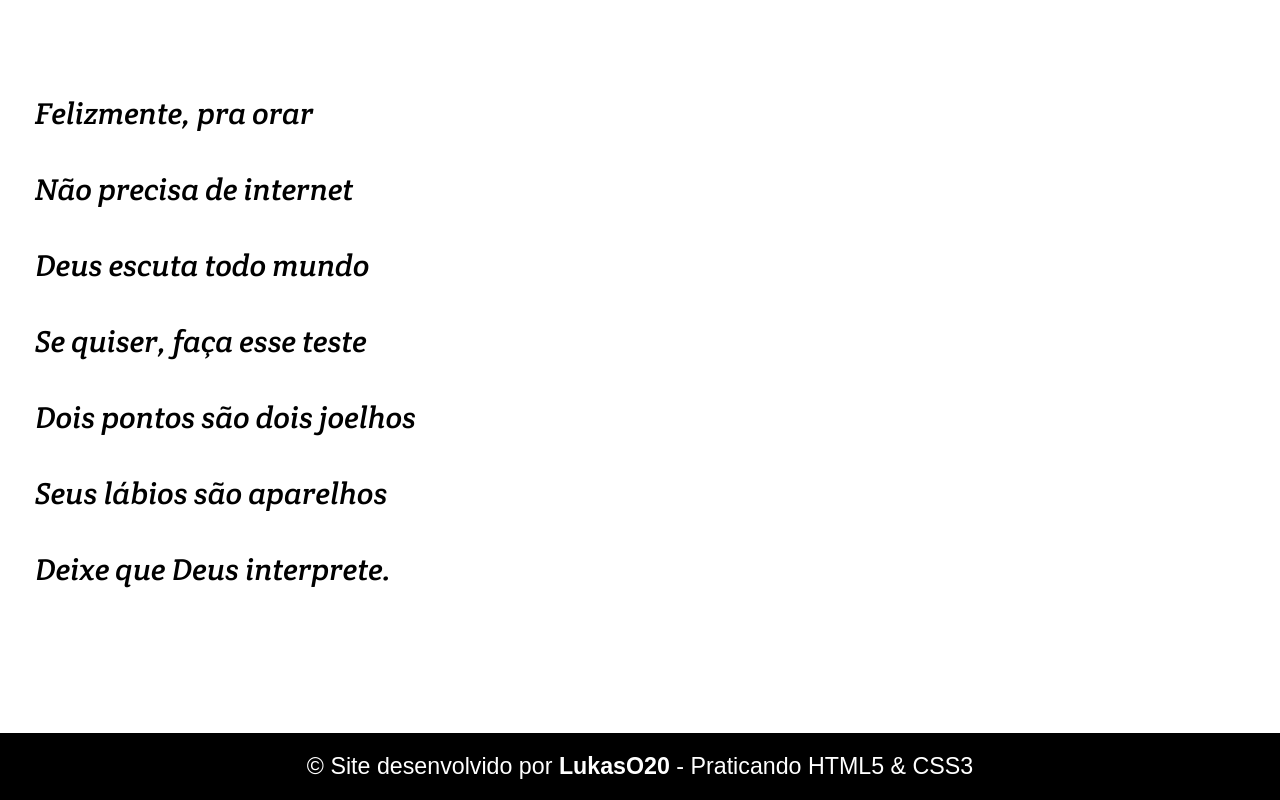
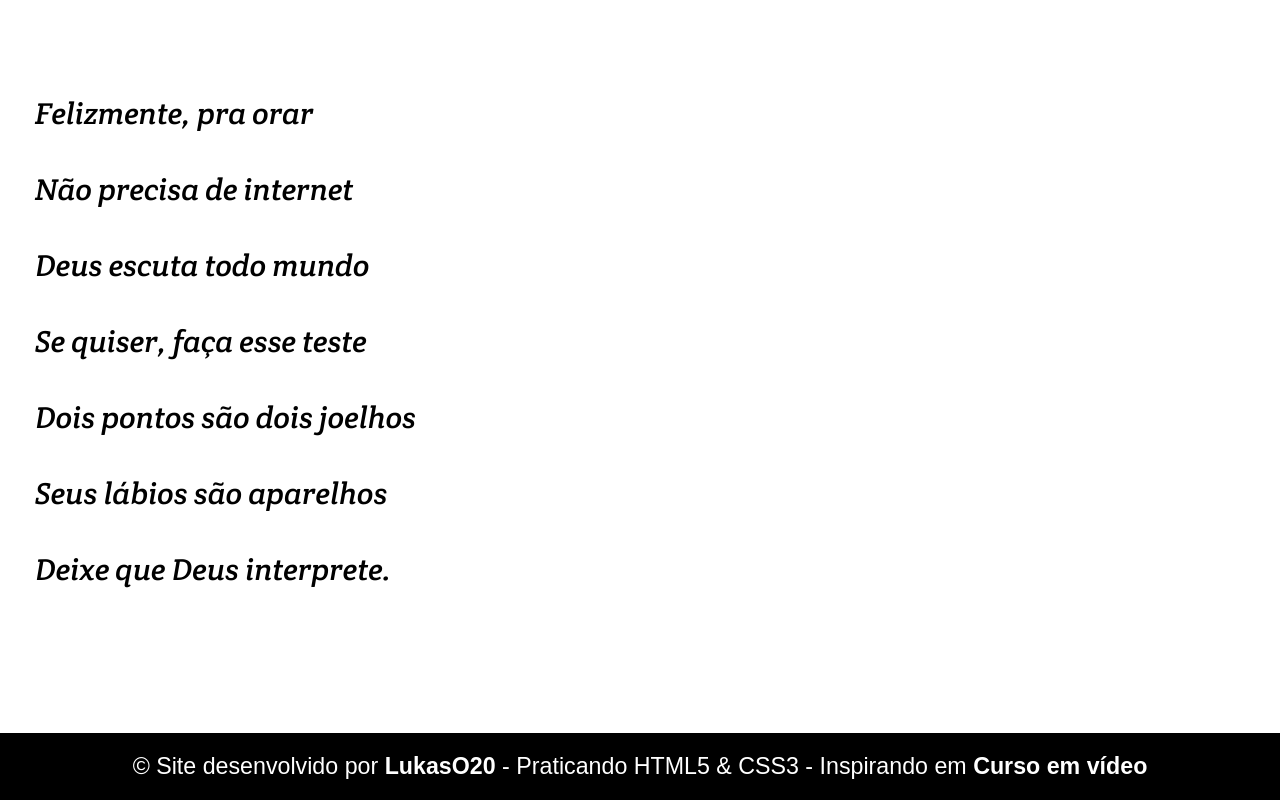
Before and after one commit to LukasO20/ProjetoCordel, a plain HTML site: page index.html in a window 1280 px wide. Shown: the part 4582-5382 px from the top of the page. Drawn offline with Linux system fonts and the light colour scheme; a web font is replaced by a local one.

Commit message:
Novas informações - Att

```diff
--- a/index.html
+++ b/index.html
@@ -97,7 +97,7 @@
     </section>
 
     <footer>
-        <p>&copy; Site desenvolvido por <a href="https://github.com/LukasO20" target="_blank">LukasO20</a> - Praticando HTML5 & CSS3</p>
+        <p>&copy; Site desenvolvido por <a href="https://github.com/LukasO20" target="_blank">LukasO20</a> - Praticando HTML5 & CSS3 - Inspirando em <a href="https://www.cursoemvideo.com/" target="_blank">Curso em vídeo</a></p>
     </footer>
 
 </body>
```
